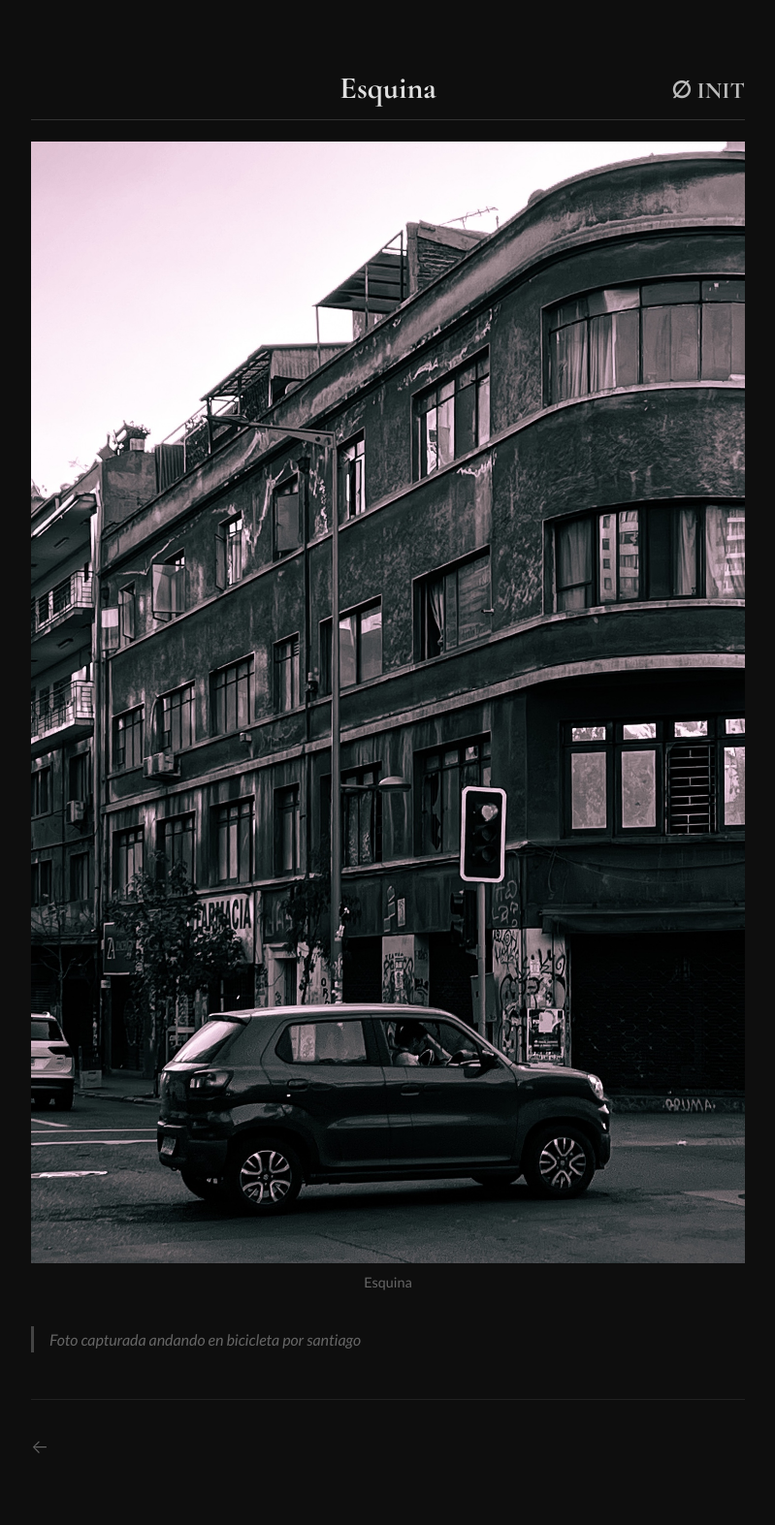
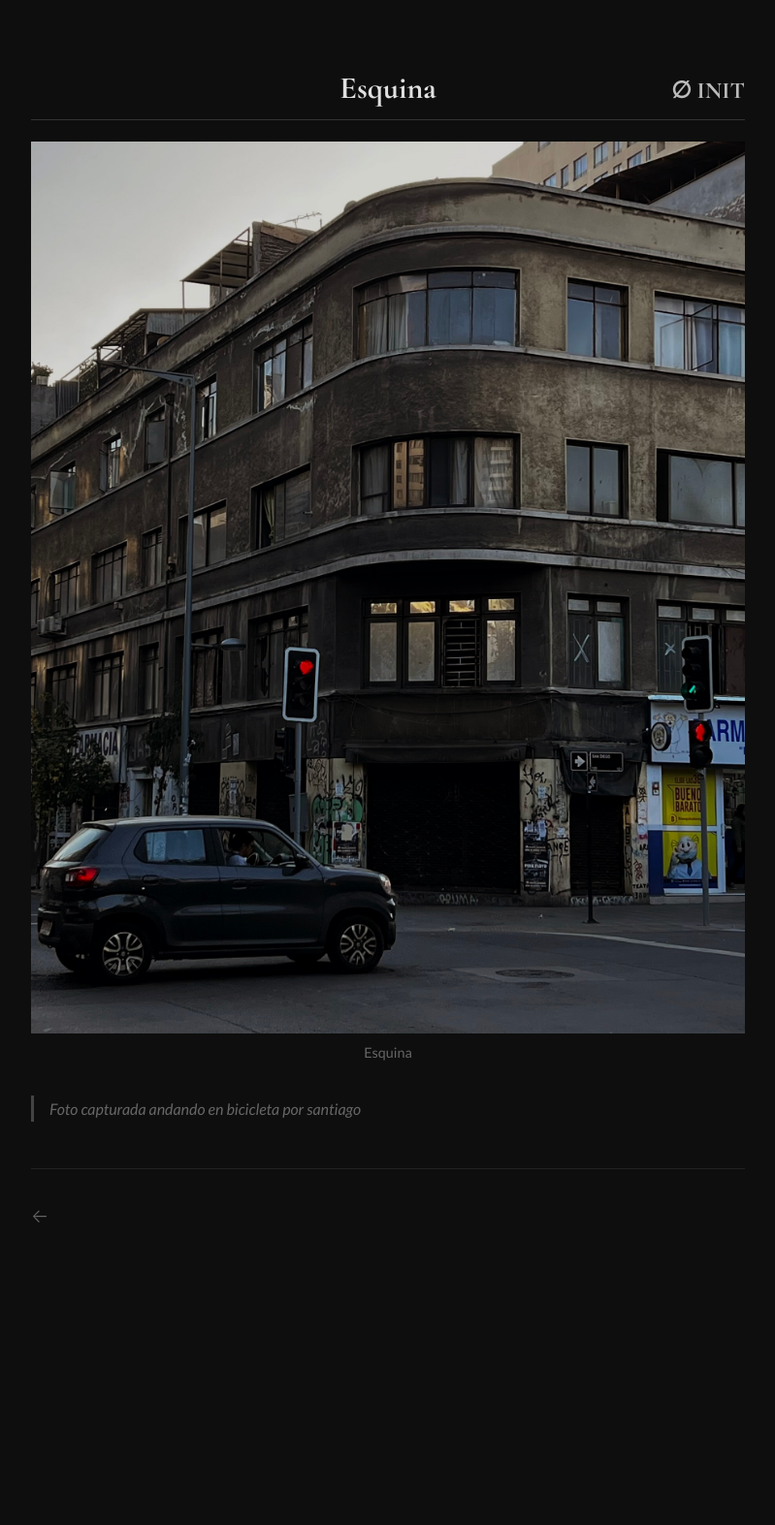
Before and after one commit to hugomoraga/kndl000, a Jekyll site: the page built from content/collections/_images/002.md, in a window 1280 px wide. Shown: the whole page at 97% size, without its empty margins (240-1039 px from the left). Built offline with Jekyll 4.4.1, drawn with Linux system fonts in a browser that asks for light colours; after the commit the page ends 1335 px from its top, so only the background shows below that.

Commit message:
TinaCMS content update
Co-authored-by: Hugo Moraga <hg.moraga@gmail.com>

```diff
--- a/content/collections/_images/002.md
+++ b/content/collections/_images/002.md
@@ -1,9 +1,9 @@
 ---
 layout: imagen
 title: Esquina
-image: /assets/media/images/IMG_5519.jpg
-caption: "Esquina"
-alt: "Esquina en grises."
+image: /assets/media/images/6BAF6D9C-B921-4207-8C25-EC1E7FBE47E2.jpeg
+caption: Esquina
+alt: Esquina en grises.
 ---
 
 > Foto capturada andando en bicicleta por santiago
```
